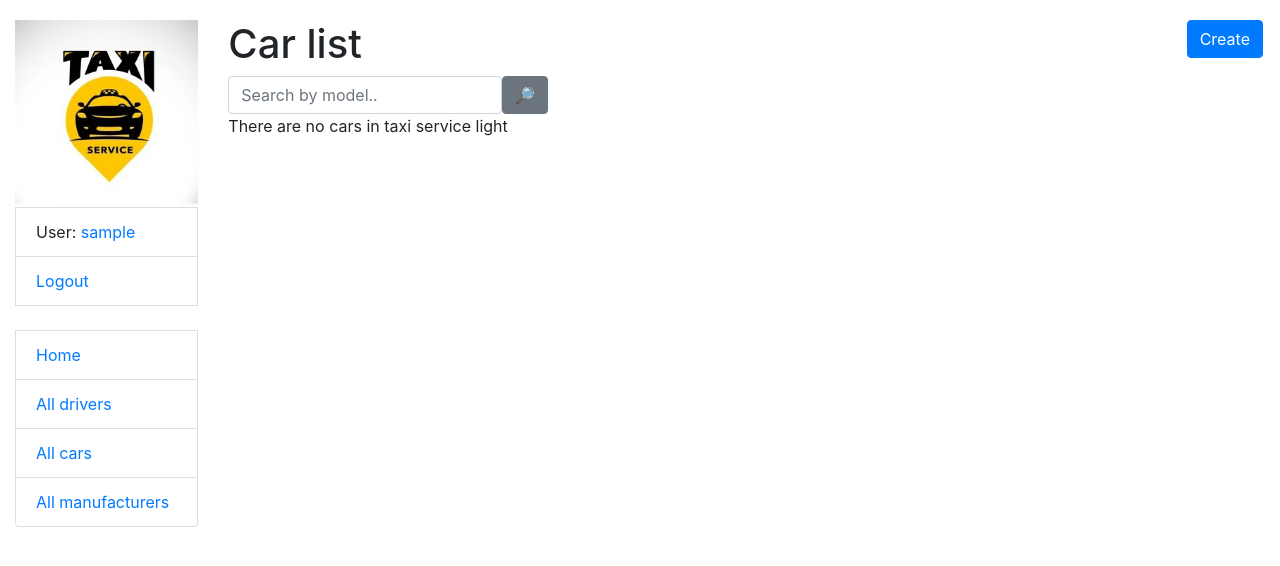
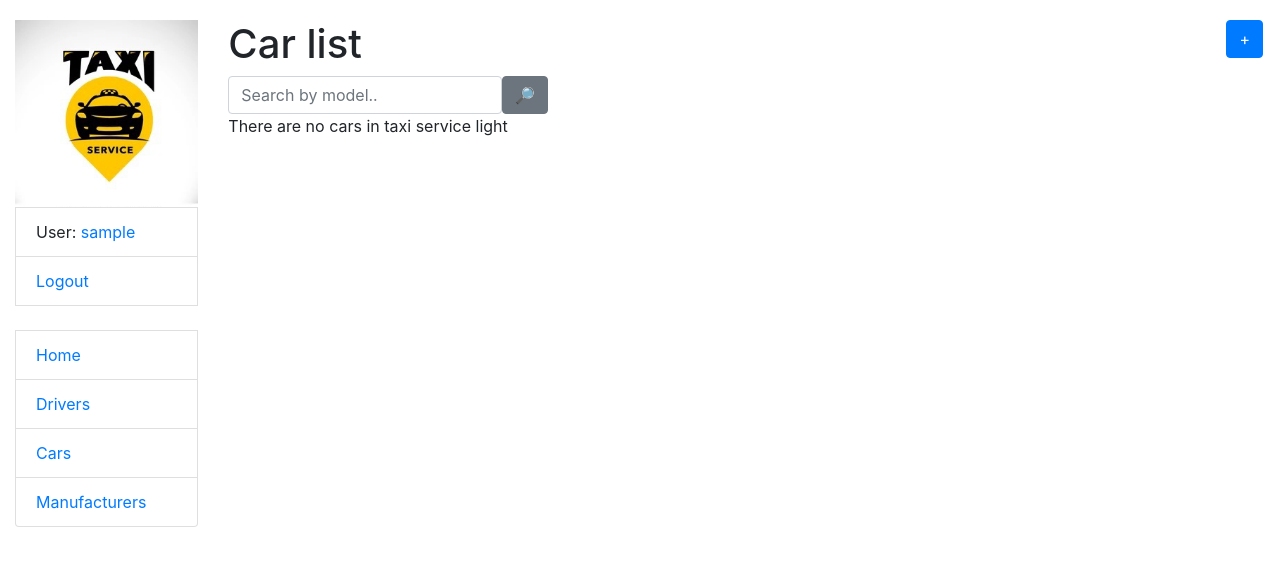
Before and after one commit to AlenOl/taxi-light, a Django app: page /cars/ in a window 1280 px wide. Shown: the top 566 px of the page. Run offline with Django 4.2, Linux system fonts and the light colour scheme; the visitor is signed in with stand-in values (Sample User, id 1); data that the repository does not hold is empty; some libraries are stand-ins or nearby versions.

Commit message:
Updated README.md

```diff
--- a/templates/includes/sidebar.html
+++ b/templates/includes/sidebar.html
@@ -11,7 +11,7 @@
   <br>
 
   <li class="list-group-item"><a href="{% url 'taxi_app:index' %}">Home</a></li>
-  <li class="list-group-item"><a href="{% url 'taxi_app:driver-list' %}">All drivers</a></li>
-  <li class="list-group-item"><a href="{% url 'taxi_app:car-list' %}">All cars</a></li>
-  <li class="list-group-item"><a href="{% url 'taxi_app:manufacturer-list' %}">All manufacturers</a></li>
+  <li class="list-group-item"><a href="{% url 'taxi_app:driver-list' %}">Drivers</a></li>
+  <li class="list-group-item"><a href="{% url 'taxi_app:car-list' %}">Cars</a></li>
+  <li class="list-group-item"><a href="{% url 'taxi_app:manufacturer-list' %}">Manufacturers</a></li>
 </ul>
--- a/templates/taxi_app/car_list.html
+++ b/templates/taxi_app/car_list.html
@@ -5,7 +5,7 @@
   <h1>
     Car list
     <a href="{% url 'taxi_app:car-create' %}" class="btn btn-primary link-to-page">
-      Create
+      +
     </a>
   </h1>
   <form action="" method="get" class="form-inline">
--- a/templates/taxi_app/manufacturer_list.html
+++ b/templates/taxi_app/manufacturer_list.html
@@ -5,7 +5,7 @@
   <h1>
     Manufacturer List
     <a href="{% url 'taxi_app:manufacturer-create' %}" class="btn btn-primary link-to-page">
-      Create
+      +
     </a>
   </h1>
   <form action="" method="get" class="form-inline">
```
Also changed, not shown: taxi_screen.png.
